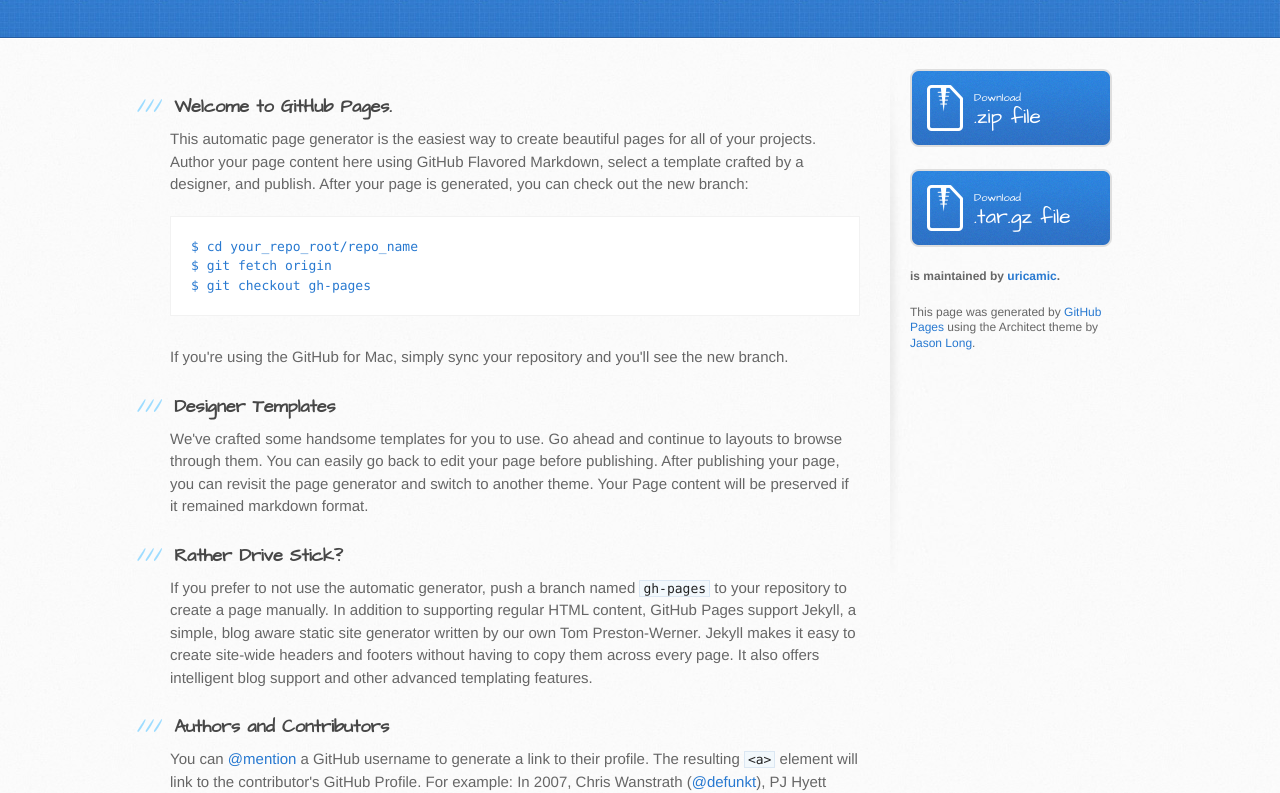
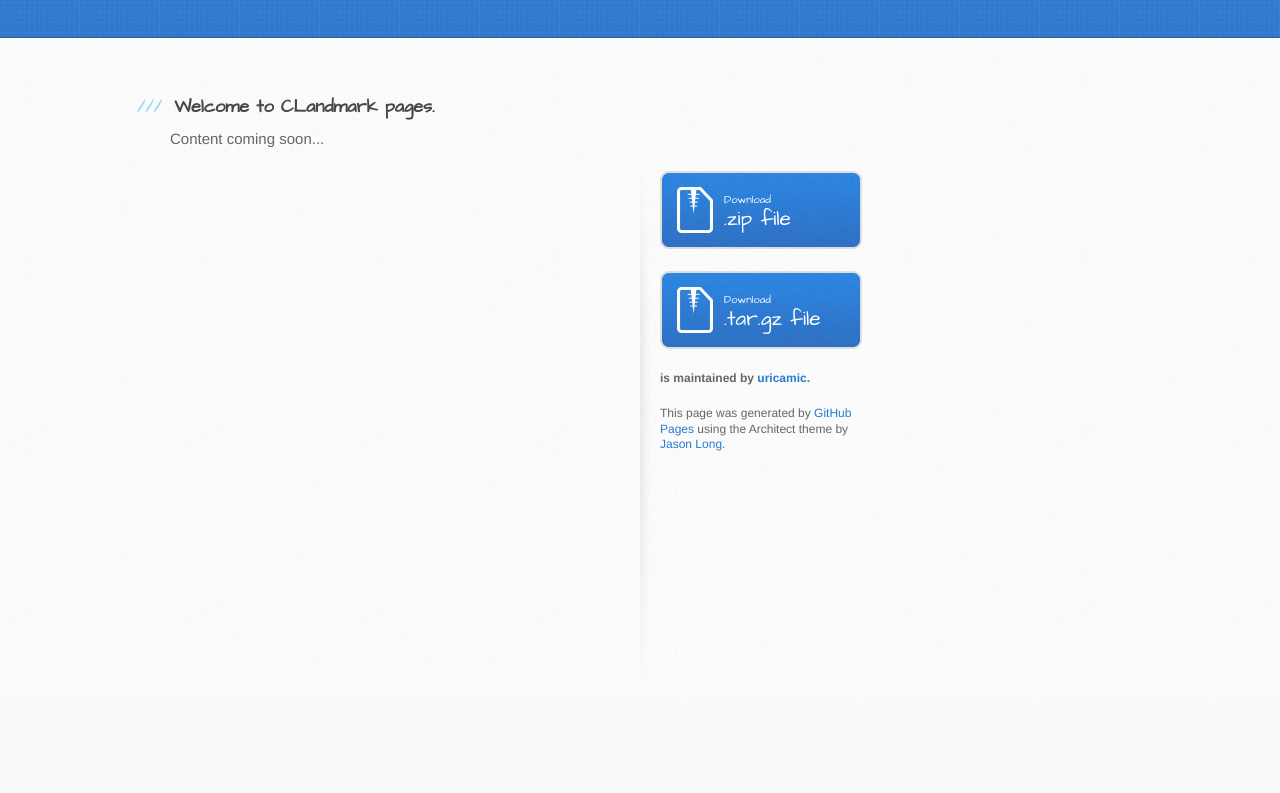
Before and after one commit to uricamic/clandmark, a plain HTML site: page index.html in a window 1280 px wide. Shown: the part 163-956 px from the top of the page. After the commit the page ends 860 px from the top, so only its background shows below. Drawn offline with Linux system fonts and the light colour scheme.

Commit message:
Update index.html

```diff
--- a/index.html
+++ b/index.html
@@ -29,37 +29,9 @@
       <div class="inner clearfix">
         <section id="main-content">
           <h3>
-<a id="welcome-to-github-pages" class="anchor" href="#welcome-to-github-pages" aria-hidden="true"><span class="octicon octicon-link"></span></a>Welcome to GitHub Pages.</h3>
+<a id="welcome-to-github-pages" class="anchor" href="#welcome-to-github-pages" aria-hidden="true"><span class="octicon octicon-link"></span></a>Welcome to CLandmark pages.</h3>
 
-<p>This automatic page generator is the easiest way to create beautiful pages for all of your projects. Author your page content here using GitHub Flavored Markdown, select a template crafted by a designer, and publish. After your page is generated, you can check out the new branch:</p>
-
-<pre><code>$ cd your_repo_root/repo_name
-$ git fetch origin
-$ git checkout gh-pages
-</code></pre>
-
-<p>If you're using the GitHub for Mac, simply sync your repository and you'll see the new branch.</p>
-
-<h3>
-<a id="designer-templates" class="anchor" href="#designer-templates" aria-hidden="true"><span class="octicon octicon-link"></span></a>Designer Templates</h3>
-
-<p>We've crafted some handsome templates for you to use. Go ahead and continue to layouts to browse through them. You can easily go back to edit your page before publishing. After publishing your page, you can revisit the page generator and switch to another theme. Your Page content will be preserved if it remained markdown format.</p>
-
-<h3>
-<a id="rather-drive-stick" class="anchor" href="#rather-drive-stick" aria-hidden="true"><span class="octicon octicon-link"></span></a>Rather Drive Stick?</h3>
-
-<p>If you prefer to not use the automatic generator, push a branch named <code>gh-pages</code> to your repository to create a page manually. In addition to supporting regular HTML content, GitHub Pages support Jekyll, a simple, blog aware static site generator written by our own Tom Preston-Werner. Jekyll makes it easy to create site-wide headers and footers without having to copy them across every page. It also offers intelligent blog support and other advanced templating features.</p>
-
-<h3>
-<a id="authors-and-contributors" class="anchor" href="#authors-and-contributors" aria-hidden="true"><span class="octicon octicon-link"></span></a>Authors and Contributors</h3>
-
-<p>You can <a href="https://github.com/blog/821" class="user-mention">@mention</a> a GitHub username to generate a link to their profile. The resulting <code>&lt;a&gt;</code> element will link to the contributor's GitHub Profile. For example: In 2007, Chris Wanstrath (<a href="https://github.com/defunkt" class="user-mention">@defunkt</a>), PJ Hyett (<a href="https://github.com/pjhyett" class="user-mention">@pjhyett</a>), and Tom Preston-Werner (<a href="https://github.com/mojombo" class="user-mention">@mojombo</a>) founded GitHub.</p>
-
-<h3>
-<a id="support-or-contact" class="anchor" href="#support-or-contact" aria-hidden="true"><span class="octicon octicon-link"></span></a>Support or Contact</h3>
-
-<p>Having trouble with Pages? Check out the documentation at <a href="https://help.github.com/pages">https://help.github.com/pages</a> or contact <a href="mailto:support@github.com">support@github.com</a> and we’ll help you sort it out.</p>
-        </section>
+<p>Content coming soon...</p>
 
         <aside id="sidebar">
           <a href="https://github.com/uricamic/clandmark/zipball/master" class="button">
```
